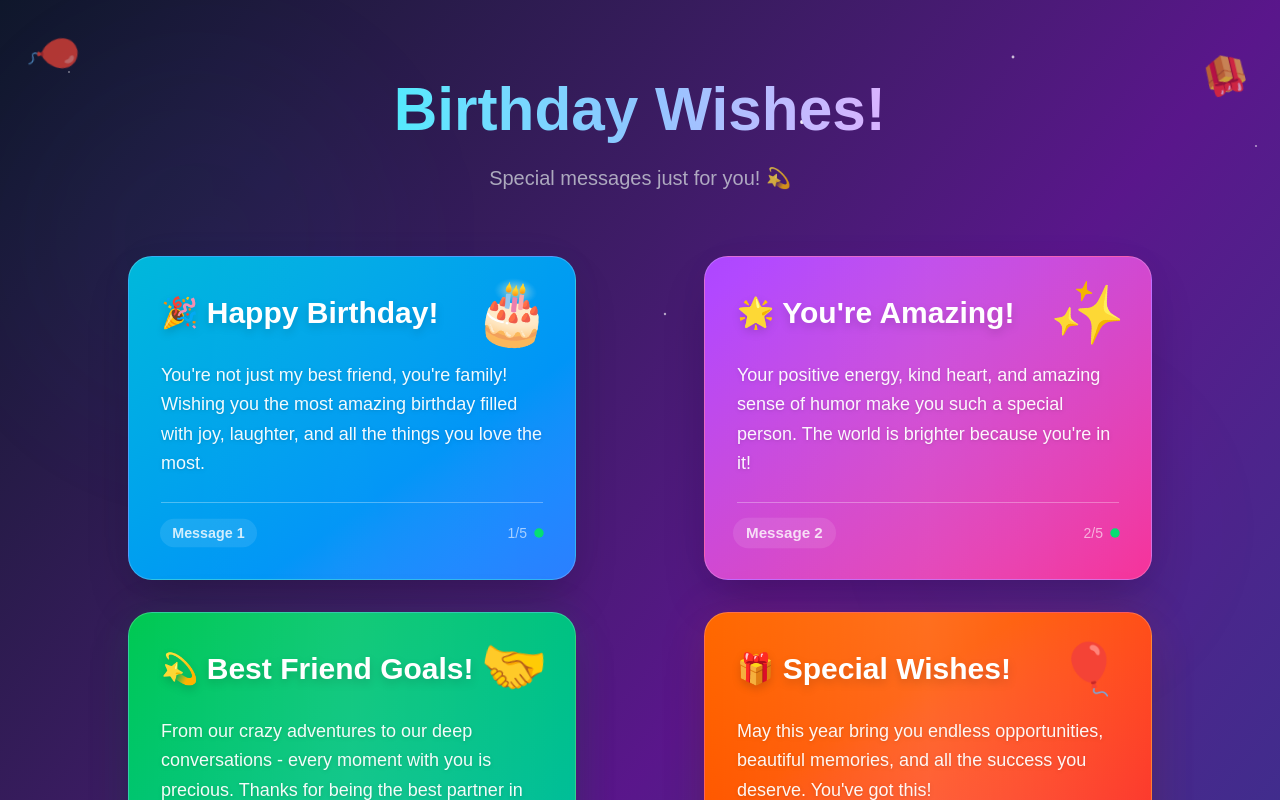
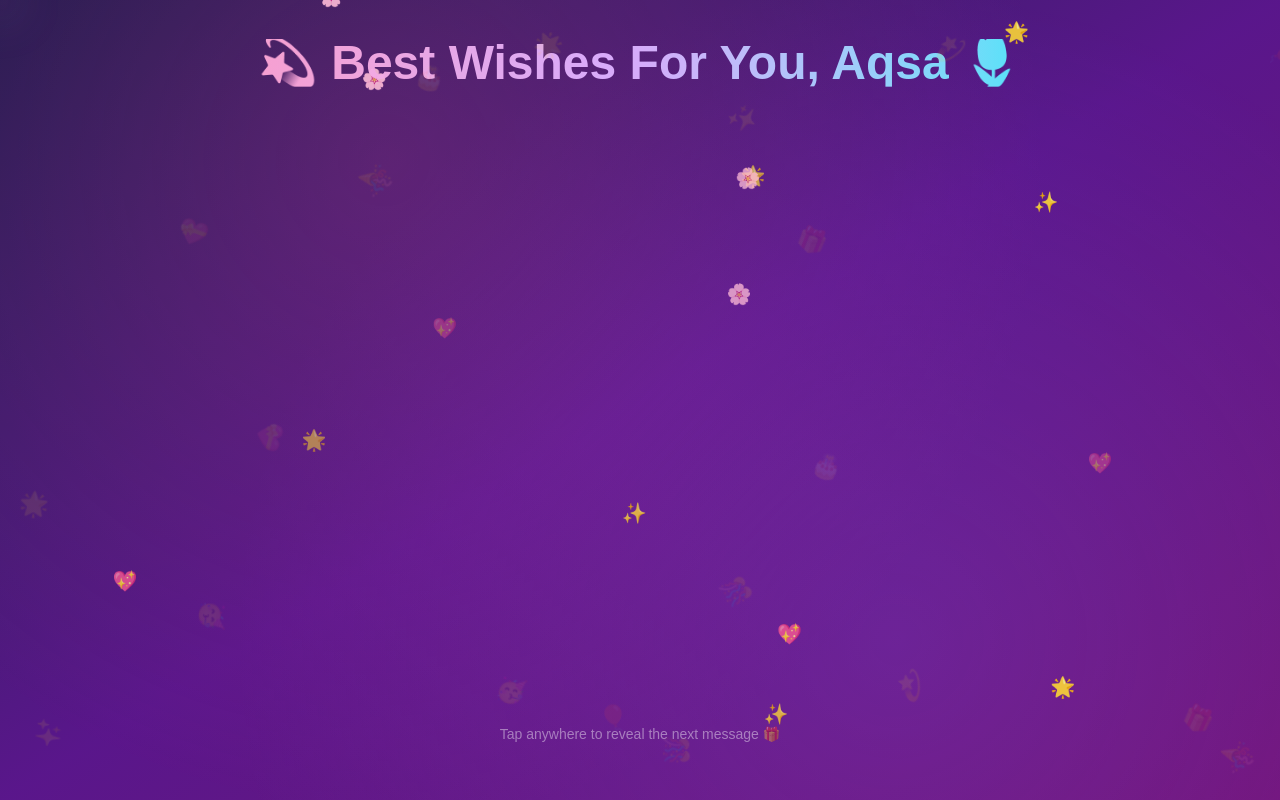
Before and after one commit to ZohaibArshad45/Brithday-Wishing, a Next.js app: page /message in a window 1280 px wide. Shown: the top 800 px of the page. Built offline with nearby package versions, Linux system fonts and the light colour scheme.

Commit message:
Message Page update

```diff
--- a/src/app/message/page.jsx
+++ b/src/app/message/page.jsx
@@ -1,461 +1,191 @@
 "use client";
 import React, { useState, useEffect } from "react";
-import { motion } from "framer-motion";
+import { motion, AnimatePresence } from "framer-motion";
 import Link from "next/link";
+import Confetti from "react-confetti";
+import TrailEffect from "@/components/ConfettiBackground";
 
 export default function MessagePage() {
-  const [visibleBoxes, setVisibleBoxes] = useState([0]);
-  const [allBoxesVisible, setAllBoxesVisible] = useState(false);
+  const [revealed, setRevealed] = useState(0);
+  const [showConfetti, setShowConfetti] = useState(false);
+  const [windowSize, setWindowSize] = useState({ width: 0, height: 0 });
+
+  useEffect(() => {
+    setWindowSize({ width: window.innerWidth, height: window.innerHeight });
+  }, []);
 
   const messages = [
-    {
-      id: 1,
-      title: "🎉 Happy Birthday!",
-      content:
-        "You're not just my best friend, you're family! Wishing you the most amazing birthday filled with joy, laughter, and all the things you love the most.",
-      emoji: "🎂",
-      color: "from-cyan-500 to-blue-500",
-      bgGlow: "bg-cyan-500/20",
-    },
-    {
-      id: 2,
-      title: "🌟 You're Amazing!",
-      content:
-        "Your positive energy, kind heart, and amazing sense of humor make you such a special person. The world is brighter because you're in it!",
-      emoji: "✨",
-      color: "from-purple-500 to-pink-500",
-      bgGlow: "bg-purple-500/20",
-    },
-    {
-      id: 3,
-      title: "💫 Best Friend Goals!",
-      content:
-        "From our crazy adventures to our deep conversations - every moment with you is precious. Thanks for being the best partner in crime!",
-      emoji: "🤝",
-      color: "from-green-500 to-teal-500",
-      bgGlow: "bg-green-500/20",
-    },
-    {
-      id: 4,
-      title: "🎁 Special Wishes!",
-      content:
-        "May this year bring you endless opportunities, beautiful memories, and all the success you deserve. You've got this!",
-      emoji: "🎈",
-      color: "from-orange-500 to-red-500",
-      bgGlow: "bg-orange-500/20",
-    },
-    {
-      id: 5,
-      title: "🚀 Let's Celebrate!",
-      content:
-        "Get ready for an amazing year ahead! More adventures, more laughter, and more unforgettable memories together!",
-      emoji: "🥳",
-      color: "from-yellow-500 to-amber-500",
-      bgGlow: "bg-yellow-500/20",
-    },
+    "🎉 You make every day brighter with your smile.",
+    "💫 You’re the kind of person who turns moments into memories.",
+    "🌈 Keep shining — the world needs your light.",
+    "💖 You’re beautiful inside and out.",
+    "🌟 May your dreams grow as big as your heart.",
+    "🎈 Never stop laughing — it’s your superpower!",
+    "💎 Your kindness makes you glow differently.",
+    "🎁 You bring calm even in chaos — pure magic!",
+    "💜 You make the world softer just by being you.",
+    "🌸 Happiness looks great on you.",
+    "💌 Keep chasing what sets your soul on fire.",
+    "✨ You’re loved — more than you realize.",
+    "🎶 Life’s better with you in it.",
+    "💙 Every day is special because you exist.",
+    "🌷 You inspire without even trying.",
+    "🎀 You are rare — never forget that.",
+    "🔥 You’ve come so far — keep going.",
+    "🌻 The stars envy your shine tonight.",
+    "💫 Today, everything feels lighter because of you.",
+    "🎂 Here’s to more laughter, love, and magic moments!",
   ];
 
-  // Show boxes every 1 second
-  useEffect(() => {
-    const timer = setInterval(() => {
-      if (visibleBoxes.length < messages.length) {
-        setVisibleBoxes((prev) => [...prev, prev.length]);
-      } else {
-        setAllBoxesVisible(true);
-        clearInterval(timer);
+  const handleClick = () => {
+    if (revealed < messages.length) {
+      setRevealed((prev) => prev + 1);
+      if (revealed + 1 === messages.length) {
+        // show confetti after small delay
+        setTimeout(() => setShowConfetti(true), 800);
       }
-    }, 1000);
+    }
+  };
 
-    return () => clearInterval(timer);
-  }, [visibleBoxes.length]);
+  const visibleMessages = messages.slice(
+    Math.max(0, revealed - 3),
+    Math.min(revealed, messages.length)
+  );
 
   return (
-    <div className="min-h-screen bg-gradient-to-br from-slate-900 via-purple-900 to-blue-900 text-white relative overflow-y-auto">
-      {/* Background Effects */}
-      <div className="fixed inset-0 pointer-events-none">
+    <div
+      onClick={!showConfetti ? handleClick : undefined}
+      className="relative h-screen w-full flex flex-col items-center justify-center text-white overflow-hidden cursor-pointer"
+    >
+      {/* Background Gradient */}
+      <TrailEffect />
+      <div className="absolute inset-0 bg-gradient-to-br from-indigo-950 via-purple-900 to-fuchsia-900">
         <motion.div
-          className="absolute top-20 left-10 w-80 h-80 bg-gradient-to-r from-cyan-500/10 to-blue-500/10 rounded-full blur-3xl"
-          animate={{
-            scale: [1, 1.3, 1],
-            opacity: [0.2, 0.4, 0.2],
+          className="absolute inset-0"
+          style={{
+            background:
+              "radial-gradient(circle at 30% 20%, rgba(236,72,153,0.25), transparent 60%), radial-gradient(circle at 70% 80%, rgba(139,92,246,0.25), transparent 60%)",
           }}
-          transition={{
-            duration: 8,
-            repeat: Infinity,
-            ease: "easeInOut",
-          }}
+          animate={{ opacity: [0.6, 0.9, 0.6] }}
+          transition={{ duration: 8, repeat: Infinity }}
         />
-        <motion.div
-          className="absolute bottom-20 right-10 w-96 h-96 bg-gradient-to-r from-purple-500/10 to-pink-500/10 rounded-full blur-3xl"
-          animate={{
-            scale: [1.2, 1, 1.2],
-            opacity: [0.3, 0.1, 0.3],
-          }}
-          transition={{
-            duration: 10,
-            repeat: Infinity,
-            ease: "easeInOut",
-          }}
-        />
+      </div>
 
-        {/* Floating Stars */}
-        {[...Array(20)].map((_, i) => (
-          <motion.div
+      {/* Floating Particles */}
+      {[...Array(15)].map((_, i) => (
+        <motion.span
           key={i}
-            className="absolute w-1 h-1 bg-white rounded-full"
-            animate={{
-              scale: [0, 1, 0],
-              opacity: [0, 1, 0],
-            }}
-            transition={{
-              duration: 3 + Math.random() * 2,
-              repeat: Infinity,
-              delay: Math.random() * 5,
-            }}
+          className="absolute text-xl opacity-60"
           style={{
             left: `${Math.random() * 100}%`,
             top: `${Math.random() * 100}%`,
           }}
-          />
-        ))}
-      </div>
-
-      {/* Main Content Container */}
-      <div className="relative z-10 w-full max-w-6xl mx-auto min-h-screen flex flex-col items-center py-20">
-        {/* Header */}
-        <motion.div
-          className="text-center mb-16"
-          initial={{ opacity: 0, y: -30 }}
-          animate={{ opacity: 1, y: 0 }}
-          transition={{ duration: 1 }}
-        >
-          <motion.h1
-            className="text-4xl md:text-6xl font-bold mb-6"
-            animate={{
-              scale: [1, 1.05, 1],
-            }}
+          animate={{ y: [0, -20, 0], opacity: [0.3, 0.9, 0.3] }}
           transition={{
-              duration: 3,
+            duration: 5 + Math.random() * 5,
             repeat: Infinity,
+            delay: Math.random() * 3,
           }}
         >
-            <span className="bg-gradient-to-r from-cyan-300 via-blue-300 to-purple-300 bg-clip-text text-transparent">
-              Birthday Wishes!
-            </span>
+          {["✨", "💖", "🌸", "🌟"][Math.floor(Math.random() * 4)]}
+        </motion.span>
+      ))}
+
+      {/* Confetti */}
+      {showConfetti && (
+        <Confetti
+          width={windowSize.width}
+          height={windowSize.height}
+          numberOfPieces={500}
+          recycle={false}
+        />
+      )}
+
+      {/* Title */}
+      <motion.h1
+        className="absolute top-10 text-3xl md:text-5xl font-extrabold text-center bg-gradient-to-r from-pink-300 via-purple-300 to-cyan-300 bg-clip-text text-transparent"
+        animate={{ y: [0, -8, 0], opacity: [1, 0.8, 1] }}
+        transition={{ duration: 3, repeat: Infinity }}
+      >
+        💫 Best Wishes For You, Aqsa 🌷
       </motion.h1>
-          <motion.p
-            className="text-xl text-gray-300"
+
+      {/* Message Section */}
+      {!showConfetti && (
+        <div className="relative z-20 flex flex-col items-center gap-4 mt-24 mb-10 px-6 w-full max-w-md h-[50vh] justify-center">
+          <AnimatePresence>
+            {visibleMessages.map((msg) => (
+              <motion.div
+                key={msg}
+                initial={{ opacity: 0, y: 60, scale: 0.9 }}
                 animate={{
-              opacity: [0.7, 1, 0.7],
+                  opacity: 1,
+                  y: 0,
+                  scale: 1,
+                  boxShadow: "0 0 35px rgba(236,72,153,0.25)",
                 }}
-            transition={{
-              duration: 2,
-              repeat: Infinity,
-            }}
+                exit={{ opacity: 0, y: -40, scale: 0.95 }}
+                transition={{ duration: 0.6 }}
+                className="w-full text-center text-sm md:text-lg bg-white/10 backdrop-blur-2xl border border-white/20 rounded-2xl px-6 py-4 shadow-lg hover:scale-105 transition-transform duration-300"
               >
-            Special messages just for you! 💫
-          </motion.p>
-        </motion.div>
-
-        {/* Messages Grid */}
-        <div className="w-full px-4 mb-16">
-          <div className="grid grid-cols-1 md:grid-cols-2 gap-8 justify-items-center">
-            {messages.map((message, index) => (
-              <motion.div
-                key={message.id}
-                initial={{ opacity: 0, y: 60, scale: 0.8 }}
-                animate={{
-                  opacity: visibleBoxes.includes(index) ? 1 : 0,
-                  y: visibleBoxes.includes(index) ? 0 : 60,
-                  scale: visibleBoxes.includes(index) ? 1 : 0.8,
-                }}
-                transition={{
-                  duration: 0.8,
-                  delay: index * 0.1,
-                  type: "spring",
-                  stiffness: 80,
-                  damping: 15,
-                }}
-                className={`relative ${
-                  visibleBoxes.includes(index) ? "block" : "hidden"
-                } ${
-                  index === 4 ? "md:col-span-2 md:max-w-xl" : "w-full max-w-md"
-                }`}
-              >
-                {/* Glow Effect */}
-                <motion.div
-                  className={`absolute inset-0 ${message.bgGlow} rounded-3xl blur-xl opacity-0`}
-                  animate={{
-                    opacity: visibleBoxes.includes(index) ? [0, 0.6, 0] : 0,
-                  }}
-                  transition={{
-                    duration: 2,
-                    repeat: Infinity,
-                    delay: index * 0.5,
-                  }}
-                />
-
-                {/* Main Box */}
-                <div
-                  className={`bg-gradient-to-br ${message.color} rounded-3xl p-8 shadow-2xl border border-white/20 backdrop-blur-sm relative overflow-hidden group hover:scale-105 transition-transform duration-300`}
-                >
-                  {/* Animated Border */}
-                  <motion.div
-                    className="absolute inset-0 rounded-3xl bg-gradient-to-r from-transparent via-white/30 to-transparent"
-                    animate={{
-                      opacity: [0, 0.5, 0],
-                    }}
-                    transition={{
-                      duration: 3,
-                      repeat: Infinity,
-                      delay: index * 0.3,
-                    }}
-                  />
-
-                  {/* Content */}
-                  <div className="relative z-10">
-                    {/* Header Section */}
-                    <div className="flex items-center justify-between mb-6">
-                      <motion.h3
-                        className="text-3xl font-bold text-white drop-shadow-lg"
-                        whileHover={{ scale: 1.05 }}
-                        transition={{ type: "spring", stiffness: 300 }}
-                      >
-                        {message.title}
-                      </motion.h3>
-                      <motion.div
-                        className="text-5xl"
-                        animate={{
-                          rotate: [0, 15, -15, 0],
-                          scale: [1, 1.3, 1],
-                        }}
-                        transition={{
-                          duration: 4,
-                          repeat: Infinity,
-                          delay: index * 0.5,
-                        }}
-                        whileHover={{
-                          scale: 1.5,
-                          rotate: 360,
-                          transition: { duration: 0.5 },
-                        }}
-                      >
-                        {message.emoji}
-                      </motion.div>
-                    </div>
-
-                    {/* Message Content */}
-                    <motion.div
-                      className="mb-6"
-                      initial={{ opacity: 0 }}
-                      animate={{
-                        opacity: visibleBoxes.includes(index) ? 1 : 0,
-                      }}
-                      transition={{ delay: index * 0.1 + 0.3 }}
-                    >
-                      <p className="text-lg text-white/95 leading-relaxed font-medium drop-shadow">
-                        {message.content}
-                      </p>
-                    </motion.div>
-
-                    {/* Footer */}
-                    <motion.div
-                      className="flex items-center justify-between pt-4 border-t border-white/30"
-                      initial={{ opacity: 0 }}
-                      animate={{
-                        opacity: visibleBoxes.includes(index) ? 1 : 0,
-                      }}
-                      transition={{ delay: index * 0.1 + 0.5 }}
-                    >
-                      <motion.div
-                        className="flex items-center space-x-2"
-                        animate={{
-                          scale: [1, 1.1, 1],
-                        }}
-                        transition={{
-                          duration: 2,
-                          repeat: Infinity,
-                          delay: index * 0.5,
-                        }}
-                      >
-                        <span className="text-white/80 text-sm font-semibold bg-white/10 px-3 py-1 rounded-full">
-                          Message {index + 1}
-                        </span>
-                      </motion.div>
-
-                      <div className="flex items-center space-x-2">
-                        <span className="text-white/60 text-sm">
-                          {index + 1}/5
-                        </span>
-                        <motion.div
-                          className="w-2 h-2 bg-green-400 rounded-full"
-                          animate={{
-                            scale: [1, 1.5, 1],
-                          }}
-                          transition={{
-                            duration: 1.5,
-                            repeat: Infinity,
-                          }}
-                        />
-                      </div>
-                    </motion.div>
-                  </div>
-
-                  {/* Hover Shine Effect */}
-                  <motion.div
-                    className="absolute inset-0 bg-gradient-to-r from-transparent via-white/20 to-transparent -skew-x-12 transform"
-                    initial={{ x: "-100%" }}
-                    whileHover={{ x: "100%" }}
-                    transition={{ duration: 0.8 }}
-                  />
-                </div>
+                {msg}
               </motion.div>
             ))}
+          </AnimatePresence>
         </div>
-        </div>
+      )}
 
-        {/* Next Section Button */}
-        {allBoxesVisible && (
+      {/* Hint */}
+      {!showConfetti && revealed < messages.length && (
+        <motion.p
+          className="absolute bottom-14 text-white/70 text-sm z-30"
+          animate={{ opacity: [0.4, 1, 0.4] }}
+          transition={{ duration: 2, repeat: Infinity }}
+        >
+          Tap anywhere to reveal the next message 🎁
+        </motion.p>
+      )}
+
+      {/* Final Celebration — fully replaces other messages */}
+      {showConfetti && (
         <motion.div
-            className="text-center"
-            initial={{ opacity: 0, y: 30 }}
-            animate={{ opacity: 1, y: 0 }}
-            transition={{ delay: 0.5, duration: 0.8 }}
+          initial={{ opacity: 0, scale: 0.9, y: 40 }}
+          animate={{ opacity: 1, scale: 1, y: 0 }}
+          transition={{ duration: 0.8 }}
+          className="absolute inset-0 flex flex-col items-center justify-center text-center z-50"
         >
-            <motion.div
-              className="mb-8"
+          <motion.h2
+            className="text-3xl md:text-4xl font-bold bg-gradient-to-r from-pink-300 via-purple-300 to-cyan-300 bg-clip-text text-transparent drop-shadow-lg"
             animate={{
-                y: [0, -10, 0],
+              textShadow: [
+                "0 0 15px #ec4899",
+                "0 0 35px #a855f7",
+                "0 0 15px #22d3ee",
+              ],
             }}
-              transition={{
-                duration: 3,
-                repeat: Infinity,
-              }}
+            transition={{ duration: 3, repeat: Infinity }}
           >
-              <p className="text-2xl text-cyan-200 font-semibold">
-                All messages revealed! 🎊
+            🎊 You’ve unlocked all your surprises, Aqsa!
+          </motion.h2>
+
+          <p className="text-white/80 mt-3 text-base md:text-lg">
+            The best is yet to come 💫
           </p>
-              <p className="text-gray-300 mt-2">
-                Ready to continue the celebration?
-              </p>
-            </motion.div>
 
           <Link href="/memories">
             <motion.button
-                className="bg-gradient-to-r from-purple-600 to-pink-600 hover:from-purple-700 hover:to-pink-700 text-white font-bold text-xl px-16 py-5 rounded-2xl shadow-2xl border border-white/30 relative overflow-hidden group"
               whileHover={{
                 scale: 1.08,
-                  boxShadow: "0 25px 50px rgba(192, 132, 252, 0.5)",
+                boxShadow: "0 0 30px rgba(236,72,153,0.6)",
               }}
               whileTap={{ scale: 0.95 }}
+              className="mt-8 bg-gradient-to-r from-pink-600 via-purple-600 to-cyan-600 px-8 py-3 rounded-xl text-white font-semibold text-base md:text-lg shadow-lg"
             >
-                <motion.span
-                  className="relative z-10 flex items-center space-x-4"
-                  whileHover={{ x: 8 }}
-                >
-                  <span className="text-2xl">Continue to Memories</span>
-                  <motion.span
-                    animate={{ x: [0, 10, 0] }}
-                    transition={{ duration: 1.5, repeat: Infinity }}
-                    className="text-2xl"
-                  >
-                    🎉
-                  </motion.span>
-                </motion.span>
-
-                {/* Button Effects */}
-                <motion.div
-                  className="absolute inset-0 bg-gradient-to-r from-transparent via-white/30 to-transparent -skew-x-12 transform"
-                  initial={{ x: "-100%" }}
-                  whileHover={{ x: "200%" }}
-                  transition={{ duration: 0.8 }}
-                />
-
-                {/* Pulse Border */}
-                <motion.div
-                  className="absolute inset-0 rounded-2xl border-2 border-white/40"
-                  animate={{
-                    opacity: [0.3, 0.8, 0.3],
-                  }}
-                  transition={{
-                    duration: 2,
-                    repeat: Infinity,
-                  }}
-                />
+              Next Page →
             </motion.button>
           </Link>
         </motion.div>
       )}
-
-        {/* Loading Progress */}
-        {!allBoxesVisible && (
-          <motion.div
-            className="text-center mt-8"
-            initial={{ opacity: 0 }}
-            animate={{ opacity: 1 }}
-            transition={{ delay: 0.3 }}
-          >
-            <motion.div
-              className="inline-flex items-center space-x-4 bg-white/10 backdrop-blur-lg rounded-2xl px-6 py-3 border border-white/20"
-              animate={{
-                scale: [1, 1.05, 1],
-              }}
-              transition={{
-                duration: 2,
-                repeat: Infinity,
-              }}
-            >
-              <span className="text-gray-200 font-medium">
-                Loading messages... {visibleBoxes.length}/5
-              </span>
-              <motion.div
-                className="flex space-x-1"
-                animate={{
-                  rotate: [0, 180, 360],
-                }}
-                transition={{
-                  duration: 2,
-                  repeat: Infinity,
-                  ease: "linear",
-                }}
-              >
-                <div className="w-2 h-2 bg-cyan-400 rounded-full" />
-                <div className="w-2 h-2 bg-purple-400 rounded-full" />
-                <div className="w-2 h-2 bg-pink-400 rounded-full" />
-              </motion.div>
-            </motion.div>
-          </motion.div>
-        )}
-      </div>
-
-      {/* Floating Decorations */}
-      <motion.div
-        className="fixed top-8 left-8 text-4xl opacity-70 hidden md:block"
-        animate={{
-          rotate: [0, 360],
-          scale: [1, 1.3, 1],
-        }}
-        transition={{
-          duration: 20,
-          repeat: Infinity,
-          ease: "linear",
-        }}
-      >
-        🎈
-      </motion.div>
-      <motion.div
-        className="fixed top-8 right-8 text-4xl opacity-70 hidden md:block"
-        animate={{
-          y: [0, 25, 0],
-          rotate: [360, 0],
-        }}
-        transition={{
-          duration: 15,
-          repeat: Infinity,
-        }}
-      >
-        🎁
-      </motion.div>
     </div>
   );
 }
```
Lines whose indentation alone changed are shown as unchanged.
